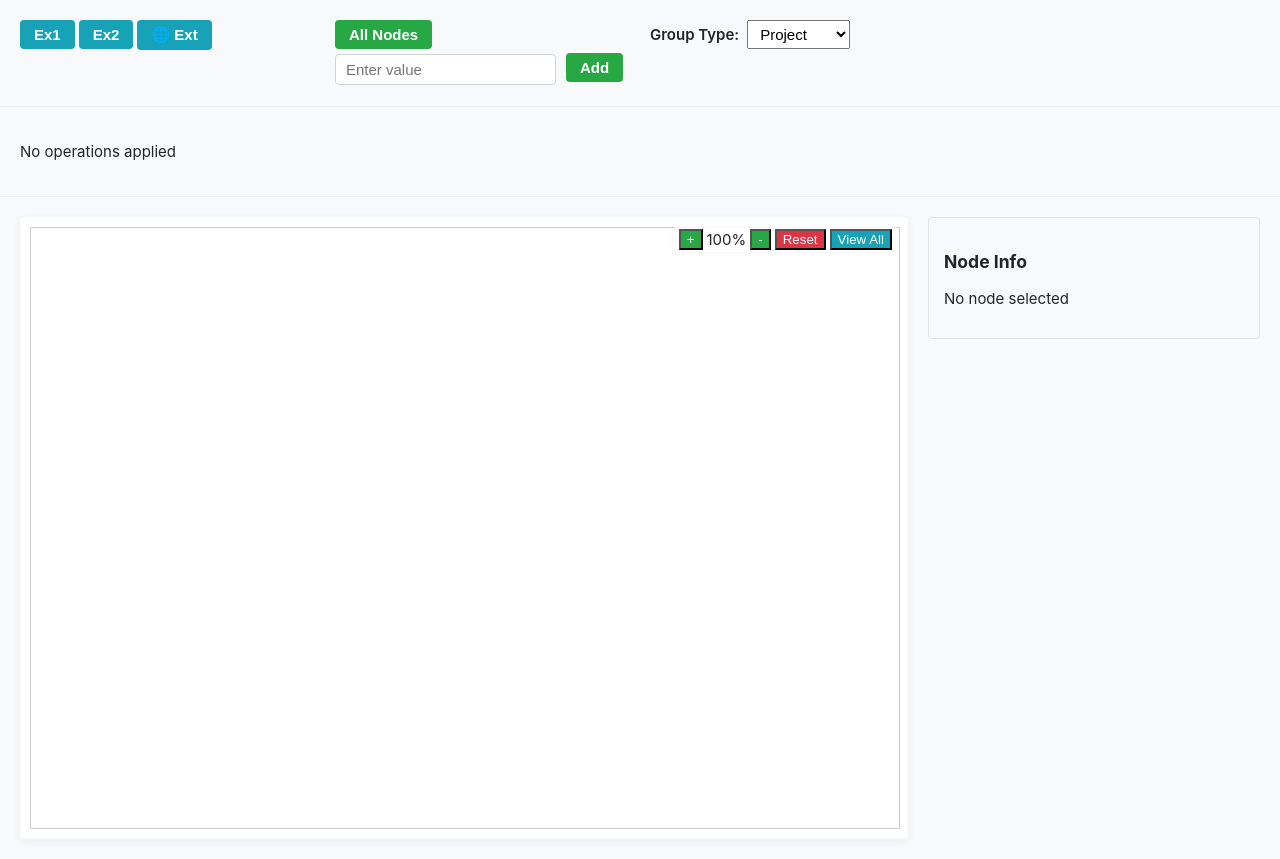
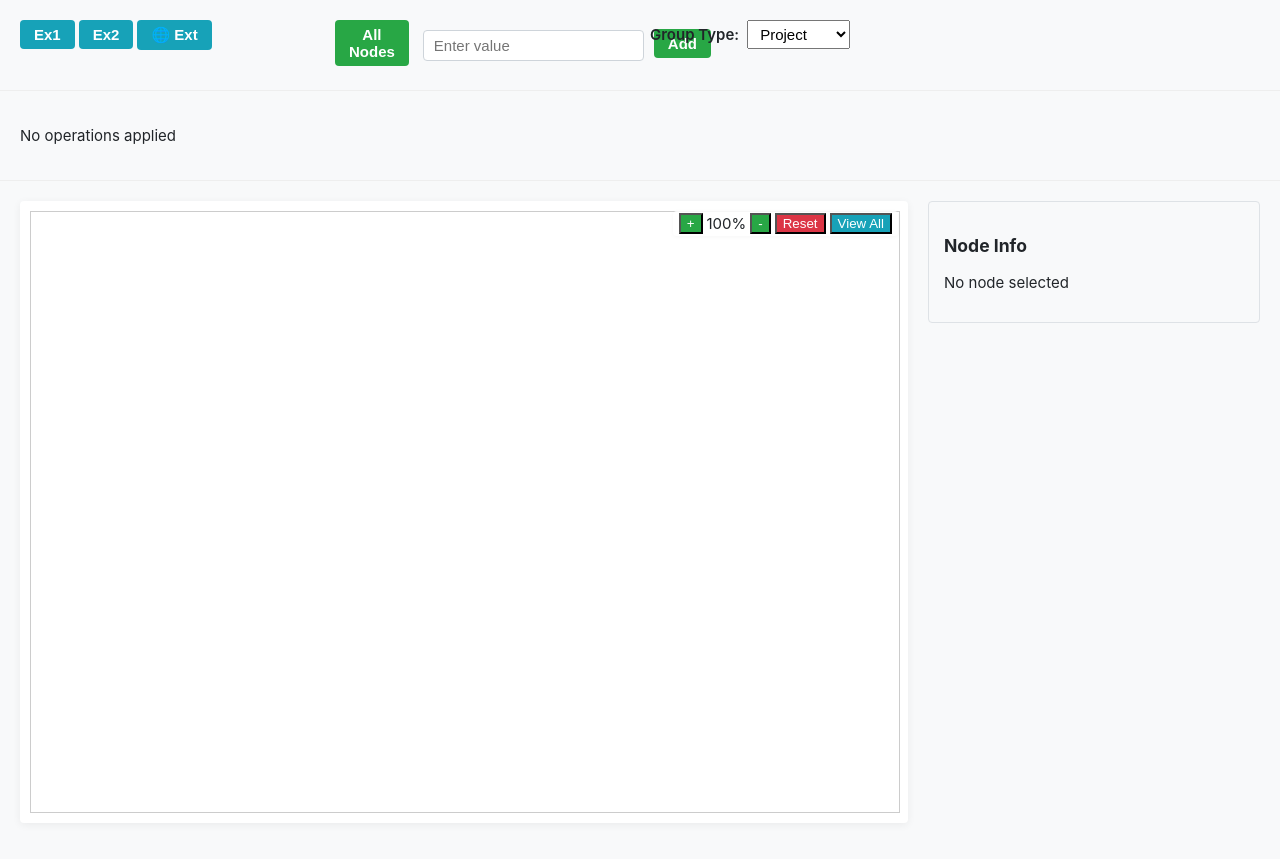
Before and after one commit to RRMoelker/flow-omniscience, a React (Create React App) app in the folder mermaid-diagram-app/: page / in a window 1280 px wide. Built offline with nearby package versions, Linux system fonts and the light colour scheme.

Commit message:
Add panel elements side by side

```diff
--- a/mermaid-diagram-app/src/styles/_components.scss
+++ b/mermaid-diagram-app/src/styles/_components.scss
@@ -56,6 +56,17 @@
   margin-left: 8px;
 }
 
+/* Horizontal layout for operation rows */
+.source-row,
+.constructive-row,
+.filter-row,
+.display-row {
+  display: flex;
+  flex-direction: row;
+  align-items: center;
+  gap: theme.$spacing;
+}
+
 .input-group-row {
   display: flex;
   flex-direction: row;
```
